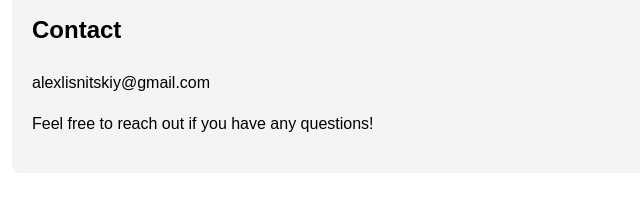
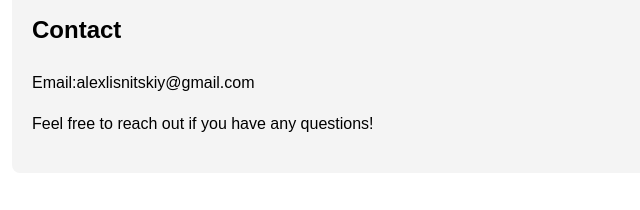
Before and after one commit to AlexLisnitski/AlexLisnitski.github.io, a plain HTML site: page index.html in a window 1280 px wide. Shown: the part 619-829 px from the top of the page, 228-868 px from the left. Drawn offline with Linux system fonts and the light colour scheme.

Commit message:
Minor text correction

```diff
--- a/index.html
+++ b/index.html
@@ -47,7 +47,7 @@
 
         <div class="container">
             <h2>Contact</h2>
-            <p>alexlisnitskiy@gmail.com</p>
+            <p>Email:alexlisnitskiy@gmail.com</p>
             <p>Feel free to reach out if you have any questions!</p>
         </div>
     </main>
```
